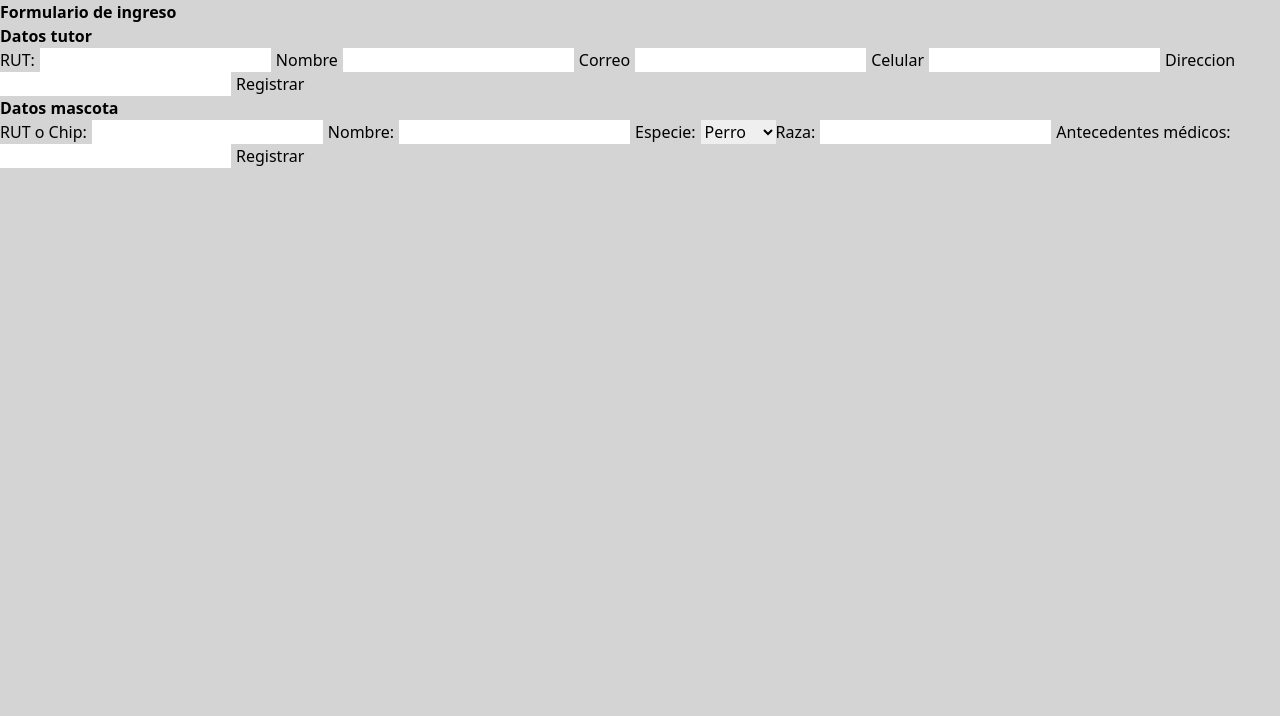
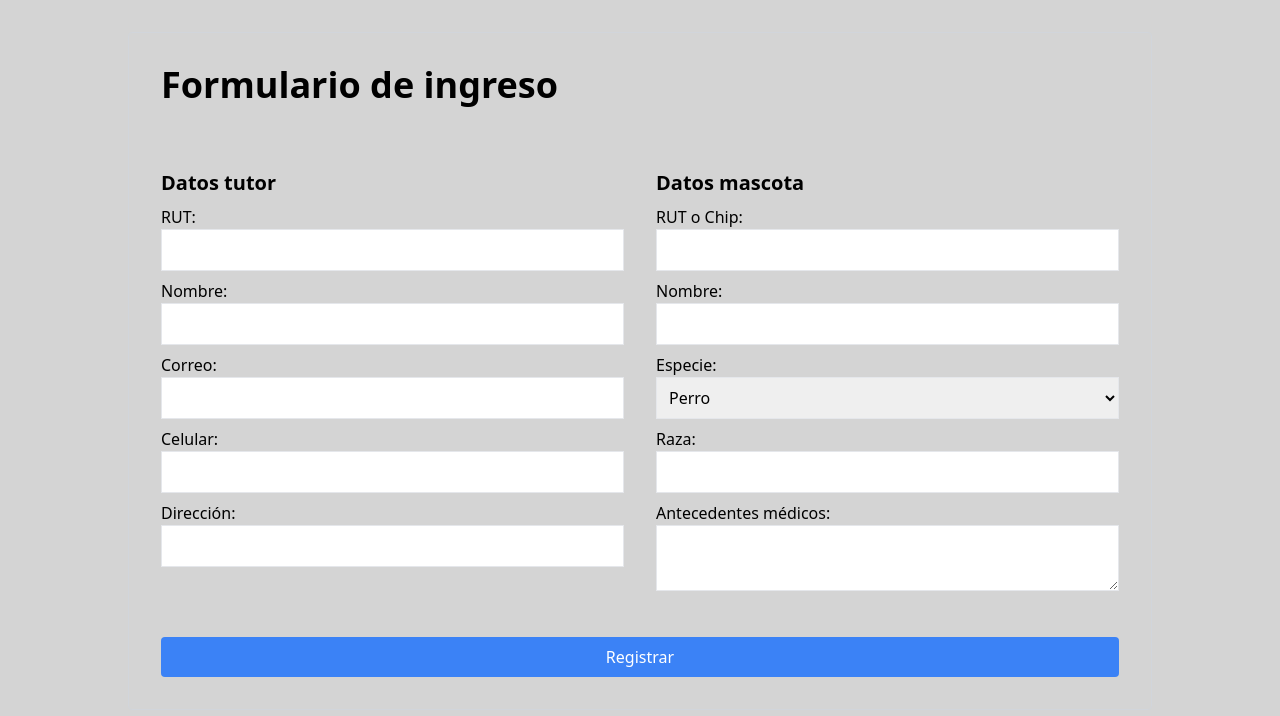
Before and after one commit to waflex/Ficha-Vet, a React (Vite) app in the folder client/: page / in a window 1280 px wide. Shown: the top 716 px of the page. Built offline with nearby package versions, Linux system fonts and the light colour scheme.

Commit message:
Cambios de hoy
se hacen cambios en la vista del ingreso de datos del formulario

```diff
--- a/client/src/pages/IngresoPage.jsx
+++ b/client/src/pages/IngresoPage.jsx
@@ -1,62 +1,50 @@
 import { useForm } from "react-hook-form";
-import {registerRequest} from '../api/registroDatos';
+import { registerRequest } from '../api/registroDatos';
 
 function IngresoPage() {
-
-    const {register, handleSubmit} = useForm()
+  const { register, handleSubmit } = useForm();
 
   return (
     <form onSubmit={handleSubmit(async (values) => {
-          console.log(values)
-          const res =  await registerRequest(values)
-          console.log(res)
-        })}>
+      console.log(values);
+      const res = await registerRequest(values);
+      console.log(res);
+    })} className="max-w-screen-lg mx-auto mt-8 p-8 border border-gray-300 rounded grid grid-cols-1 md:grid-cols-2 gap-8">
+
+      <div className="col-span-2 text-center mb-8">
+        <h1 className="text-4xl font-bold">Formulario de ingreso</h1>
+      </div>
+
       <div>
-
-          <b><h1>Formulario de ingreso</h1></b>
-        <b><h2>Datos tutor</h2></b>
+        <h2 className="text-xl font-bold mb-2">Datos tutor</h2>
 
         <label htmlFor="RUT">RUT:</label>
-        <input type="number"
-        { ... register("rut", {required: true})}
-        />
+        <input type="number" {...register("rut", { required: true })} className="w-full border p-2 mb-2" />
 
-        <label htmlFor="nombreTutor">Nombre</label>
-        <input type="text"
-        { ... register("nombreTutor", {required: true})}
-        />
+        <label htmlFor="nombreTutor">Nombre:</label>
+        <input type="text" {...register("nombreTutor", { required: true })} className="w-full border p-2 mb-2" />
 
-        <label htmlFor="correo">Correo</label>
-        <input type="email"
-        { ... register("correo", {required: true})}
-        />
+        <label htmlFor="correo">Correo:</label>
+        <input type="email" {...register("correo", { required: true })} className="w-full border p-2 mb-2" />
 
-        <label htmlFor="celular">Celular</label>
-        <input type="number"
-        { ... register("celular", {required: true})}
-        />
+        <label htmlFor="celular">Celular:</label>
+        <input type="number" {...register("celular", { required: true })} className="w-full border p-2 mb-2" />
 
-        <label htmlFor="direccion">Direccion</label>
-        <input type="text"
-        { ... register("direccion", {required: true})}/>
-
-        <button type="submit">Registrar</button>
+        <label htmlFor="direccion">Dirección:</label>
+        <input type="text" {...register("direccion", { required: true })} className="w-full border p-2 mb-2" />
       </div>
 
-        <b><h2>Datos mascota</h2></b>
+      <div>
+        <h2 className="text-xl font-bold mb-2">Datos mascota</h2>
 
         <label htmlFor="rutChip">RUT o Chip:</label>
-        <input type="number"
-        { ... register("rutChip", {required: true})}
-        />
+        <input type="number" {...register("rutChip", { required: true })} className="w-full border p-2 mb-2" />
 
         <label htmlFor="nombreMascota">Nombre:</label>
-        <input type="text"
-        { ... register("nombremascota", {required: true})}
-        />
+        <input type="text" {...register("nombreMascota", { required: true })} className="w-full border p-2 mb-2" />
 
-        <label htmlFor="Especie">Especie:</label>
-        <select { ... register("especie", {required: true})}>
+        <label htmlFor="especie">Especie:</label>
+        <select {...register("especie", { required: true })} className="w-full border p-2 mb-2">
           <option value="perro">Perro</option>
           <option value="gato">Gato</option>
           <option value="ave">Ave</option>
@@ -65,22 +53,15 @@ function IngresoPage() {
         </select>
 
         <label htmlFor="raza">Raza:</label>
-        <input type="text"
-        { ... register("raza")}
-        />
+        <input type="text" {...register("raza")} className="w-full border p-2 mb-2" />
 
         <label htmlFor="antecedentesMedicos">Antecedentes médicos:</label>
-        <input type="textarea"
-         {... register("antecedentesMedicos", {required: true})}
-        />
-        <button type="submit">Registrar</button>
+        <textarea {...register("antecedentesMedicos", { required: true })} className="w-full border p-2 mb-2"></textarea>
+      </div>
 
+      <button type="submit" className="col-span-2 bg-blue-500 text-white p-2 rounded">Registrar</button>
+    </form>
+  );
+}
 
-
-
-
-
-      </form>
-    )
-}
-export default IngresoPage
+export default IngresoPage;
--- a/client/src/pages/LoginPage.jsx
+++ b/client/src/pages/LoginPage.jsx
@@ -1,6 +1,6 @@
-import { useForm } from "react-hook-form";
+// import { useForm } from "react-hook-form";
 
-const { register, handleSubmit } = useForm();
+// const { register, handleSubmit } = useForm();
 
 function LoginPage() {
   return (
@@ -10,10 +10,10 @@ function LoginPage() {
       </b>
 
       <label htmlFor="RUT">RUT:</label>
-      <input type="number" {...register("rut", { required: true })} />
+      {/* <input type="number" {...register("rut", { required: true })} /> */}
 
       <label htmlFor="password">Contraseña: </label>
-      <input type="password" {...register("password", { required: true })} />
+      {/* <input type="password" {...register("password", { required: true })} /> */}
       <button type="submit">Registrar</button>
     </form>
   );
```
Lines whose indentation alone changed are shown as unchanged.
